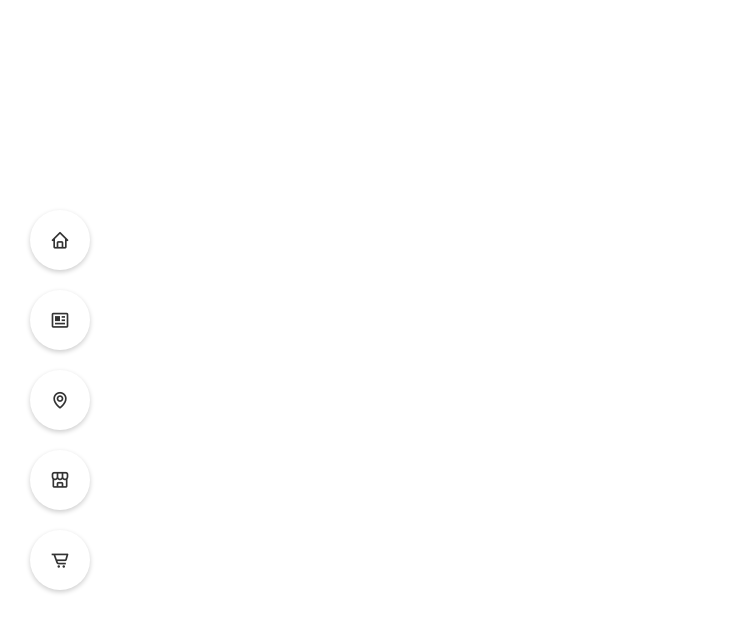
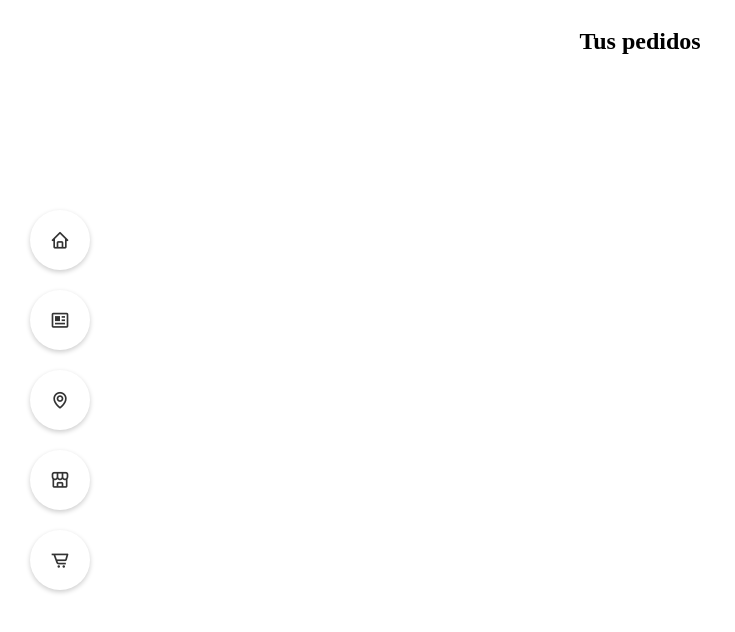
Before and after one commit to DiegoGamboa03/TallerProgramacionWebProyectos, a React (Vite) app in the folder Proyecto1React/chilis/: page /Pedidos in a window 1280 px wide. Shown: the top 632 px of the page, without its empty margins (0-735 px from the left). Built offline with nearby package versions, Linux system fonts and the light colour scheme.

Commit message:
Agregando texto a la pagina de pedidos

```diff
--- a/Proyecto1React/chilis/src/index.css
+++ b/Proyecto1React/chilis/src/index.css
@@ -208,3 +208,7 @@ button:hover {
   border-radius: 8px 8px 0 0; /* Redondear solo la esquina superior de la imagen */
   margin-bottom: 15px; /* Margen inferior para separar las imágenes */
 }
+
+h2{
+  text-align: center;
+}
--- a/Proyecto1React/chilis/src/pages/pedidos/Orders.jsx
+++ b/Proyecto1React/chilis/src/pages/pedidos/Orders.jsx
@@ -47,6 +47,7 @@ function Orders(){
         <>
         <Menu/>
         <div className="carta">
+                <h2>Tus pedidos</h2>
                 {orders[0].map((item, index) =>{
                     console.log(item);
                     return (
```
